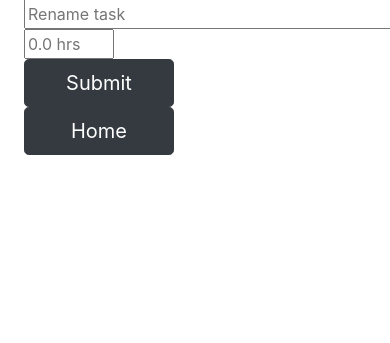
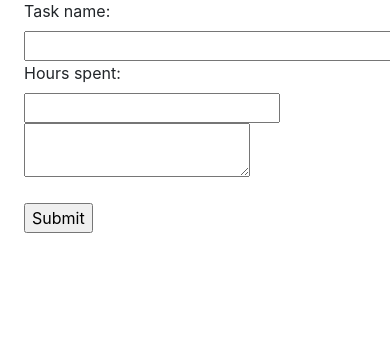
Before and after one commit to 0710160/task-manager, a Flask app: page /edit/1 in a window 390 px wide; the page is wider, and only the part inside the window is pictured. Shown: the part 501-844 px from the top of that part. Run offline with Flask 2, Linux system fonts and the light colour scheme; a user stored in the database is signed in; data comes from the database, SQL or seed files in the repository; both versions use the stored data as it was after the commit; some libraries are stand-ins or nearby versions.

Commit message:
Add image support to CKEditor

```diff
--- a/main.py
+++ b/main.py
@@ -1,20 +1,26 @@
-from flask import Flask, render_template, request, url_for, redirect, flash
+from flask import Flask, render_template, request, url_for, redirect, flash, send_from_directory
 from flask_bootstrap import Bootstrap
 from flask_sqlalchemy import SQLAlchemy
+from flask_wtf import FlaskForm
+from wtforms import StringField, IntegerField, SubmitField
 from sqlalchemy.orm import relationship
 from time import time
 from datetime import datetime
 from werkzeug.security import generate_password_hash, check_password_hash
 from werkzeug.exceptions import HTTPException
 from flask_login import UserMixin, login_user, LoginManager, login_required, current_user, logout_user
-from flask_ckeditor import CKEditor
+from flask_ckeditor import CKEditor, CKEditorField, upload_success, upload_fail
 import os
 import psycopg2
 
 app = Flask(__name__)
 Bootstrap(app)
 ckeditor = CKEditor(app)
-
+basedir = os.path.abspath(os.path.dirname(__file__))
+app.config['CKEDITOR_SERVE_LOCAL'] = True
+app.config['CKEDITOR_FILE_UPLOADER'] = 'upload'
+app.config['UPLOADED_PATH'] = os.path.join(basedir, 'uploads')
+app.config['CKEDITOR_HEIGHT'] = 250
 
 ## Connect to DB
 app.config['SQLALCHEMY_DATABASE_URI'] = os.environ.get("DATABASE_URL", 'sqlite:///timer.db')
@@ -30,6 +36,14 @@ login_manager.init_app(app)
 @login_manager.user_loader
 def load_user(user_id):
     return User.query.get(user_id)
+
+
+## WTForms
+class TaskForm(FlaskForm):
+    name = StringField('Task name:')
+    info = CKEditorField('Task info')
+    hours = IntegerField('  Hours spent:')
+    submit = SubmitField()
 
 
 ## User table
@@ -56,7 +70,7 @@ class TaskList(db.Model):
     user_id = db.Column(db.Integer, db.ForeignKey("user.id"))
 
 
-#db.create_all()
+db.create_all()
 
 
 @app.route("/")
@@ -95,11 +109,12 @@ def end(task_id):
 @app.route("/add", methods=["GET", "POST"])
 @login_required
 def add():
+    form = TaskForm()
     if request.method == "GET":
-        return render_template("add.html")
+        return render_template("add.html", form=form)
     else:
-        new_task_name = request.form["name"]
-        ckeditor_data = request.form.get('ckeditor')
+        new_task_name = form.name.data
+        ckeditor_data = form.info.data
         new_task = TaskList(name=new_task_name, info=ckeditor_data, user=current_user)
         db.session.add(new_task)
         db.session.commit()
@@ -110,25 +125,26 @@ def add():
 @app.route("/edit/<task_id>", methods=["GET", "POST"])
 @login_required
 def edit(task_id):
+    form = TaskForm()
     edit_task = TaskList.query.get(task_id)
     if request.method == "GET":
-        task_info = edit_task.info
-        return render_template("edit.html", task=edit_task, task_info=task_info)
+        form.info.data = edit_task.info
+        return render_template("edit.html", task=edit_task, form=form)
     else:
-        if request.form["name"] == "":
+        if form.name.data == "":
             pass
         else:
-            new_name = request.form["name"]
+            new_name = form.name.data
             edit_task.name = new_name
-        if request.form["hours"] == "":
+        if form.hours.data == "":
             pass
         else:
-            new_hours = request.form["hours"]
+            new_hours = form.hours.data
             edit_task.hours_spent = new_hours
-        if request.form["ckeditor"] == "":
+        if form.info.data == "":
             pass
         else:
-            edit_task.info = request.form["ckeditor"]
+            edit_task.info = form.info.data
     db.session.commit()
     tasks = current_user.tasks.all()
     return redirect(url_for('home', tasks=tasks, current_user=current_user))
@@ -150,6 +166,24 @@ def delete(task_id):
     db.session.commit()
     tasks = current_user.tasks.all()
     return redirect(url_for('home', tasks=tasks, current_user=current_user))
+
+
+## CKEditor handling
+@app.route('/files/<filename>')
+def uploaded_files(filename):
+    path = app.config['UPLOADED_PATH']
+    return send_from_directory(path, filename)
+
+
+@app.route('/upload', methods=['POST'])
+def upload():
+    f = request.files.get('upload')
+    extension = f.filename.split('.')[-1].lower()
+    if extension not in ['jpg', 'gif', 'png', 'jpeg']:
+        return upload_fail(message='Images only!')
+    f.save(os.path.join(app.config['UPLOADED_PATH'], f.filename))
+    url = url_for('uploaded_files', filename=f.filename)
+    return upload_success(url, filename=f.filename)
 
 
 ## User handling functions
--- a/requirements.txt
+++ b/requirements.txt
@@ -10,3 +10,5 @@ Flask-Gravatar~=0.5.0
 Flask-Login~=0.5.0
 Flask-SQLAlchemy~=2.4.4
 psycopg2-binary~=2.9.1
+psycopg2~=2.9.2
+WTForms~=2.3.3
--- a/templates/edit.html
+++ b/templates/edit.html
@@ -9,17 +9,19 @@
       </div>
       <div class="col-lg-6">
           <form action="" method="POST">
-              <input type="string", name="name", style="width:434px;", placeholder="Rename task">
-              <input type="float", name="hours", style="width:90px;", placeholder="{{ '%0.1f' | format(task.hours_spent|float) }} hrs"><br>
-              {{ ckeditor.load() }}
-              {{ ckeditor.create(value=task_info) }}
-        <div class="d-grid gap-2 d-md-flex justify-content-md-start">
-            <button class="btn btn-dark btn-lg px-4 me-md-2" type="submit">Submit</button>
-            <a class="btn btn-dark btn-lg px-4 me-md-2" href="{{ url_for('home') }}">Home</a>
-        </div>
+              {{ form.name.label }}
+              {{ form.name(size=33) }}
+              {{ form.hours.label }}
+              {{ form.hours(size=3) }}<br>
+              {{ form.info }}<br>
+            {{ form.submit }}
+            <!--button class="btn btn-dark btn-lg px-4 me-md-2" type="submit">Submit</button>
+            <a class="btn btn-dark btn-lg px-4 me-md-2" href="{{ url_for('home') }}">Home</a-->
           </form>
       </div>
     </div>
   </div>
+{{ ckeditor.load() }}
+{{ ckeditor.config(name="info") }}
 
 {% endblock %}
```
Also changed, not shown: templates/add.html (+10 -9 lines), timer.db, uploads/Endless-Summer-Litho-Printer-2013-50th.jpg (added).
